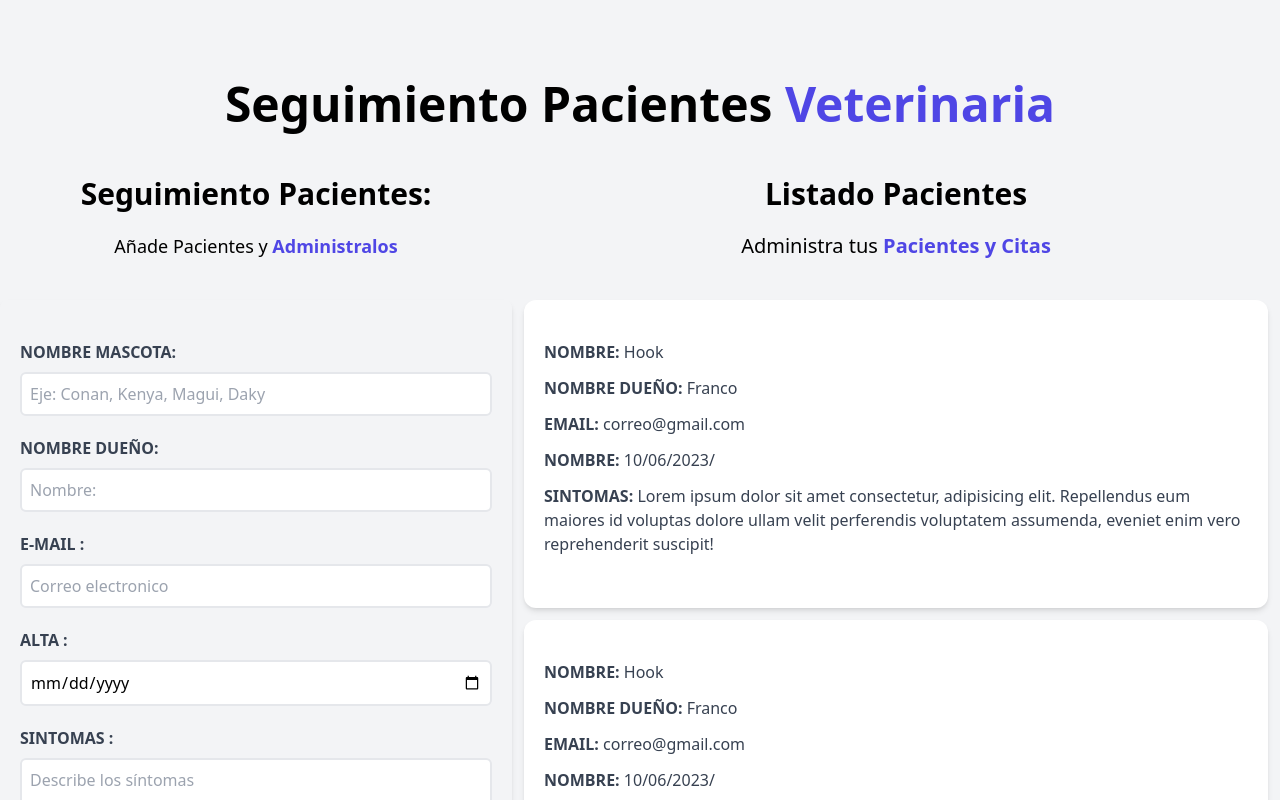
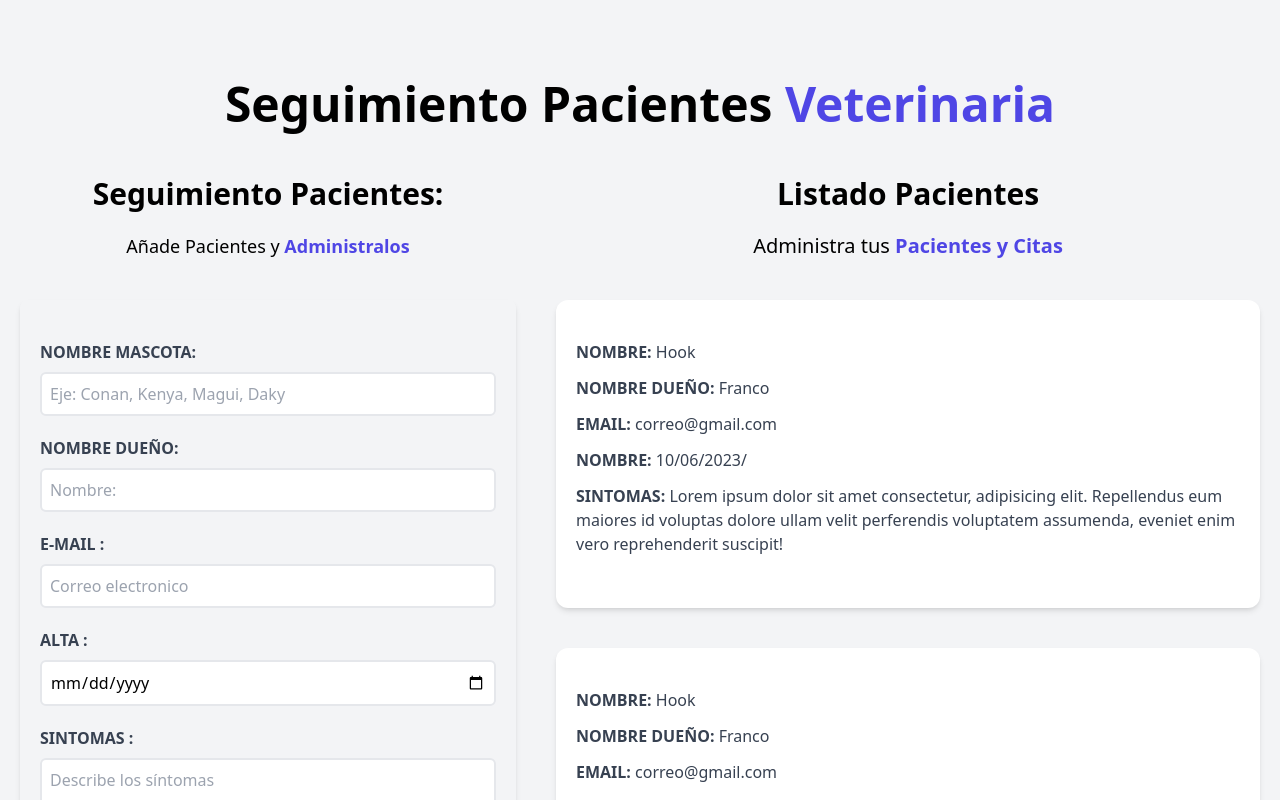
Before and after one commit to Franco2730/citas-app, a React (Vite) app in the folder citas-app/: page / in a window 1280 px wide. Shown: the top 800 px of the page. Built offline with nearby package versions, Linux system fonts and the light colour scheme.

Commit message:
citas-app

```diff
--- a/citas-app/src/components/Formulario.jsx
+++ b/citas-app/src/components/Formulario.jsx
@@ -5,9 +5,34 @@
 //Vamos a trabajar con nuestro useState y la primer regla para nuestros hooks es colocarlos al principio de nuestros componentes.
 const[nombre, setNombre] = useState('');
 
+//A continuacion, vamos a crear el estado de los otros inputs y siempre inicializaran en str vacios.
+const[dueño, setDueño] = useState('');
+const[email, setEmail] = useState('');
+const[fecha, setFecha] = useState('');
+const[sintomas, setSintomas] = useState('');
+
+//Creamos un estado para la validacion del formulario:
+
+const[error, setError] = useState(false);
+
+const handleSubmit = (e) => {
+  e.preventDefault();
+
+  //A continuacion vamos a validar el formulario:
+  if([ nombre, dueño, email, fecha, sintomas ].includes('')){
+    console.log("Hay al menos un campo vacío")
+
+    setError(true);
+  } else {
+    console.log("Todos los campos se encuentran completos");
+  }
+
+  console.log("Enviando formulario");
+}
+
 
   return (
-    <div className="md:w-1/2 lg:w-2/5">
+    <div className="md:w-1/2 lg:w-2/5 mx-5">
       <h2 className="font-black text-3xl text-center">
         Seguimiento Pacientes:
       </h2>
@@ -17,12 +42,17 @@
         <span className="text-indigo-600 font-bold text-lg">Administralos</span>
       </p>
 
-      <form className="bg.white shadow-md rounded-lg py-10 px-5 mb-10">
-        <div>
-          <label
-            htmlFor="mascota"
-            className="block text-gray-700 uppercase font-bold"
-          >
+      <form
+            onSubmit={handleSubmit}
+            className="bg.white shadow-md rounded-lg py-10 px-5 mb-10">
+
+        { error &&
+          <div>
+            <p>Todos los campos son obligatorios</p>
+          </div> }
+
+        <div className='mb-5'>
+          <label htmlFor="mascota" className="block text-gray-700 uppercase font-bold">
             {/* htmlFor elegimos un nombre(igual al id del input para que sea facil el acceso para todas las personas. block para...... text-gray para el color del texto ) */}
 
             Nombre Mascota:
@@ -37,9 +67,12 @@
             //El siguiente campo (value) es para almacenar en la variable nombre lo que el usuario tipee.
             value={nombre}
 
-            //Vamos a acudir a un evento propio de React. Es igual a un eventListTener de JS. se llama onChange. Entonces, cada vez que el usuario este escribiendo en este campo, en la consola aparecerá Escribiendo...
-            onChange={ () => console.log('Escribiendo...') }
-          />
+            //Vamos a acudir a un evento propio de React. Es igual a un eventListTener de JS. se llama onChange. Entonces, cada vez que el usuario este escribiendo en este campo, en la consola aparecerá (1)Escribiendo... / (2)Escribiendo...
+            // onChange={ () => console.log('Escribiendo...') }
+
+            //Pero lo que necesitamos hacer es saber lo que el usuario esta escribiendo, asique, como estamos trabajando con un formulario de JS podemos acceder al valor del target. Y además de mandar el valor a la consola, utilizaremos la funcion seteadora
+            onChange={ (e) => setNombre(e.target.value) }
+            />
 
         </div>
 
@@ -56,6 +89,10 @@
             type="text"
             placeholder="Nombre:"
             className="border-2 w-full p-2 mt-2 placeholder-gray-400 rounded-md"
+
+            //Vinculamos a continuacion el estado:
+            value={dueño}
+            onChange={ (e) => setDueño(e.target.value) }
           />
         </div>
 
@@ -72,6 +109,9 @@
             type="email"
             placeholder="Correo electronico"
             className="border-2 w-full p-2 mt-2 placeholder-gray-400 rounded-md"
+
+            value={email}
+            onChange={ (e) => setEmail(e.target.value) }
           />
         </div>
 
@@ -87,6 +127,9 @@
             id="alta"
             type="date"
             className="border-2 w-full p-2 mt-2 placeholder-gray-400 rounded-md"
+
+            value={fecha}
+            onChange={ (e) => setFecha(e.target.value) }
           />
         </div>
 
@@ -101,6 +144,9 @@
             id="sintomas"
             className="border-2 w-full p-2 mt-2 placeholder-gray-400 rounded-md"
             placeholder="Describe los síntomas"
+
+            value={sintomas}
+            onChange={ (e) => setSintomas(e.target.value) }
           />
         </div>
 
--- a/citas-app/src/components/Pacientes.jsx
+++ b/citas-app/src/components/Pacientes.jsx
@@ -1,7 +1,7 @@
 const Pacientes = () => {
   return (
 
-    <div className="m-3 bg-white shadow-md px-5 py-10 rounded-xl">
+    <div className="mx-5 my-10 bg-white shadow-md px-5 py-10 rounded-xl">
       <p className="font-bold mb-3 text-gray-700 uppercase">
         Nombre:
         <span className="font-normal normal-case"> Hook</span>
```
